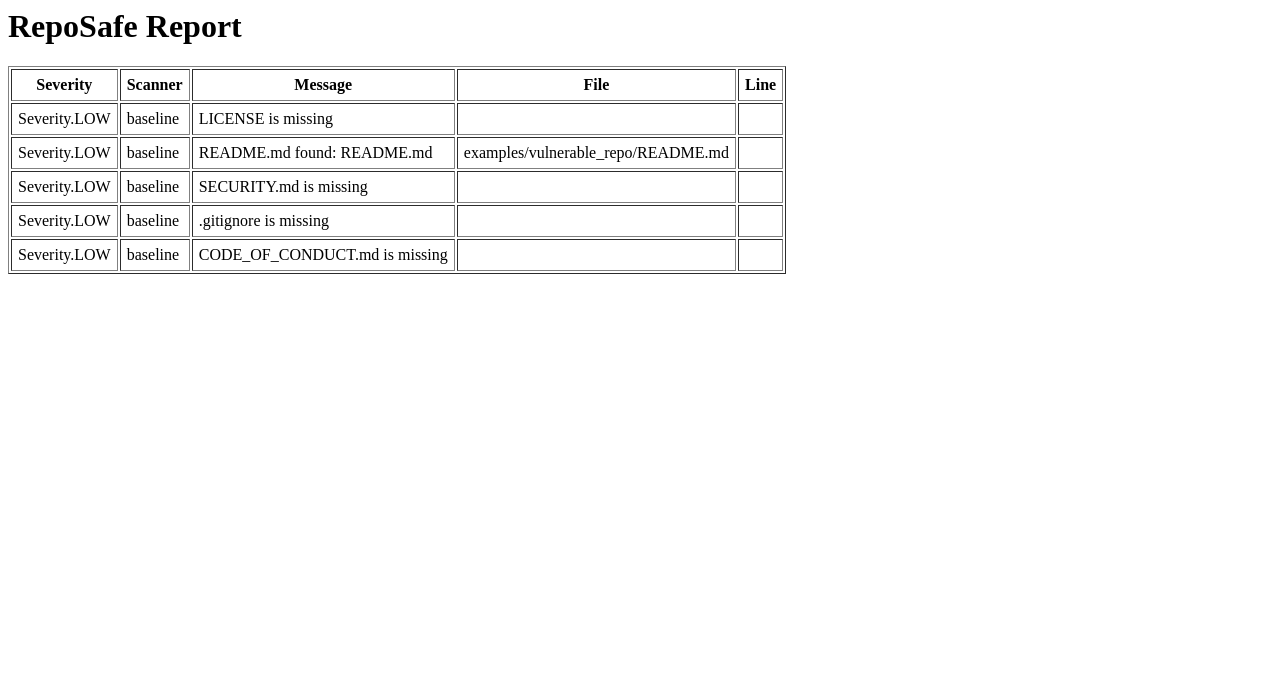
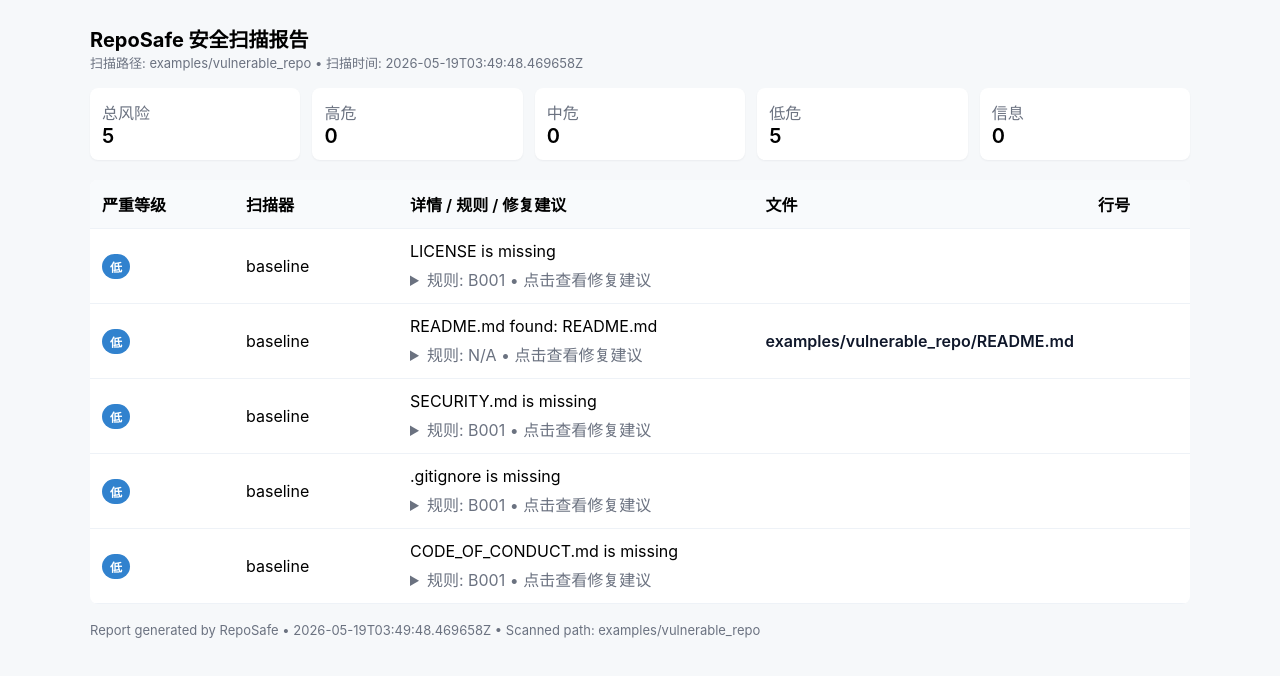
Before and after one commit to thoai2816-pixel/reposafe, a plain HTML site: page report.html in a window 1280 px wide. Drawn offline with Linux system fonts and the light colour scheme.

Commit message:
chore(report): improve HTML report styling and layout

```diff
--- a/report.html
+++ b/report.html
@@ -1,53 +1,155 @@
 
 <html>
-<head><meta charset="utf-8"><title>RepoSafe Report</title></head>
+<head>
+  <meta charset="utf-8">
+  <title>RepoSafe 报告</title>
+  <meta name="viewport" content="width=device-width, initial-scale=1">
+  <style>
+    :root{--bg:#f6f8fa;--card:#ffffff;--accent:#2b6cb0;--muted:#6b7280}
+    body{font-family: -apple-system, BlinkMacSystemFont, "Segoe UI", Roboto, "Helvetica Neue", Arial; background:var(--bg); margin:0; padding:24px}
+    .container{max-width:1100px;margin:0 auto}
+    header{display:flex;align-items:center;gap:16px}
+    h1{margin:0;font-size:20px}
+    .meta{color:var(--muted);font-size:13px}
+    .cards{display:flex;gap:12px;margin-top:16px;margin-bottom:20px}
+    .card{background:var(--card);padding:12px;border-radius:8px;box-shadow:0 1px 2px rgba(16,24,40,0.05);flex:1}
+    .big{font-size:20px;font-weight:600}
+    table{width:100%;border-collapse:collapse;background:var(--card);border-radius:8px;overflow:hidden}
+    th,td{padding:12px;border-bottom:1px solid #eef2f7;text-align:left}
+    thead th{background:#f8fafc;font-weight:600}
+    .badge{display:inline-block;padding:4px 8px;border-radius:999px;color:#fff;font-weight:700;font-size:12px}
+    .badge.high{background:#e53e3e}
+    .badge.medium{background:#dd6b20}
+    .badge.low{background:#3182ce}
+    .badge.info{background:#6b46c1}
+    details{margin-top:6px}
+    .file{color:#0f172a;font-weight:600}
+    .muted{color:var(--muted)}
+    footer{margin-top:18px;color:var(--muted);font-size:13px}
+  </style>
+</head>
 <body>
-  <h1>RepoSafe Report</h1>
-  <table border="1" cellpadding="6">
-    <thead><tr><th>Severity</th><th>Scanner</th><th>Message</th><th>File</th><th>Line</th></tr></thead>
+  <div class="container">
+    <header>
+      <h1>RepoSafe 安全扫描报告</h1>
+    </header>
+    <div class="meta">扫描路径: examples/vulnerable_repo • 扫描时间: 2026-05-19T03:49:48.469658Z</div>
+
+    <div class="cards">
+      <div class="card">
+        <div class="muted">总风险</div>
+        <div class="big">5</div>
+      </div>
+      <div class="card">
+        <div class="muted">高危</div>
+        <div class="big">0</div>
+      </div>
+      <div class="card">
+        <div class="muted">中危</div>
+        <div class="big">0</div>
+      </div>
+      <div class="card">
+        <div class="muted">低危</div>
+        <div class="big">5</div>
+      </div>
+      <div class="card">
+        <div class="muted">信息</div>
+        <div class="big">0</div>
+      </div>
+    </div>
+
+    <table>
+      <thead>
+        <tr><th style="width:120px">严重等级</th><th style="width:140px">扫描器</th><th>详情 / 规则 / 修复建议</th><th style="width:220px">文件</th><th style="width:80px">行号</th></tr>
+      </thead>
       <tbody>
 
         <tr>
-        <td>Severity.LOW</td>
+          <td>
+            <span class="badge low">低</span>
+          </td>
           <td>baseline</td>
-        <td>LICENSE is missing</td>
-        <td></td>
+          <td>
+            <div>LICENSE is missing</div>
+            <details>
+              <summary class="muted">规则: B001 • 点击查看修复建议</summary>
+              <div style="margin-top:8px">Add LICENSE to the repository as appropriate.</div>
+            </details>
+          </td>
+          <td><div class="file"></div></td>
           <td></td>
         </tr>
 
         <tr>
-        <td>Severity.LOW</td>
+          <td>
+            <span class="badge low">低</span>
+          </td>
           <td>baseline</td>
-        <td>README.md found: README.md</td>
-        <td>examples/vulnerable_repo/README.md</td>
+          <td>
+            <div>README.md found: README.md</div>
+            <details>
+              <summary class="muted">规则: N/A • 点击查看修复建议</summary>
+              <div style="margin-top:8px">无</div>
+            </details>
+          </td>
+          <td><div class="file">examples/vulnerable_repo/README.md</div></td>
           <td></td>
         </tr>
 
         <tr>
-        <td>Severity.LOW</td>
+          <td>
+            <span class="badge low">低</span>
+          </td>
           <td>baseline</td>
-        <td>SECURITY.md is missing</td>
-        <td></td>
+          <td>
+            <div>SECURITY.md is missing</div>
+            <details>
+              <summary class="muted">规则: B001 • 点击查看修复建议</summary>
+              <div style="margin-top:8px">Add SECURITY.md to the repository as appropriate.</div>
+            </details>
+          </td>
+          <td><div class="file"></div></td>
           <td></td>
         </tr>
 
         <tr>
-        <td>Severity.LOW</td>
+          <td>
+            <span class="badge low">低</span>
+          </td>
           <td>baseline</td>
-        <td>.gitignore is missing</td>
-        <td></td>
+          <td>
+            <div>.gitignore is missing</div>
+            <details>
+              <summary class="muted">规则: B001 • 点击查看修复建议</summary>
+              <div style="margin-top:8px">Add .gitignore to the repository as appropriate.</div>
+            </details>
+          </td>
+          <td><div class="file"></div></td>
           <td></td>
         </tr>
 
         <tr>
-        <td>Severity.LOW</td>
+          <td>
+            <span class="badge low">低</span>
+          </td>
           <td>baseline</td>
-        <td>CODE_OF_CONDUCT.md is missing</td>
-        <td></td>
+          <td>
+            <div>CODE_OF_CONDUCT.md is missing</div>
+            <details>
+              <summary class="muted">规则: B001 • 点击查看修复建议</summary>
+              <div style="margin-top:8px">Add CODE_OF_CONDUCT.md to the repository as appropriate.</div>
+            </details>
+          </td>
+          <td><div class="file"></div></td>
           <td></td>
         </tr>
 
       </tbody>
     </table>
+
+    <footer>
+      Report generated by RepoSafe • 2026-05-19T03:49:48.469658Z • Scanned path: examples/vulnerable_repo
+    </footer>
+  </div>
 </body>
 </html>
```
Also changed, not shown: 1 other file. Lines whose indentation alone changed are shown as unchanged.
